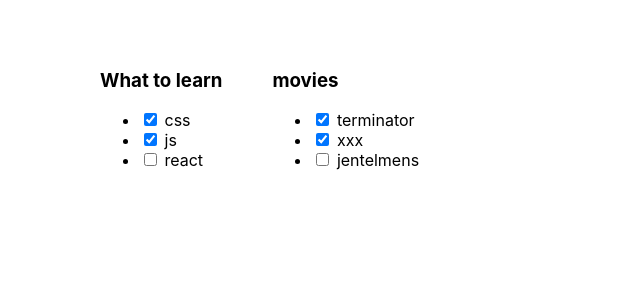
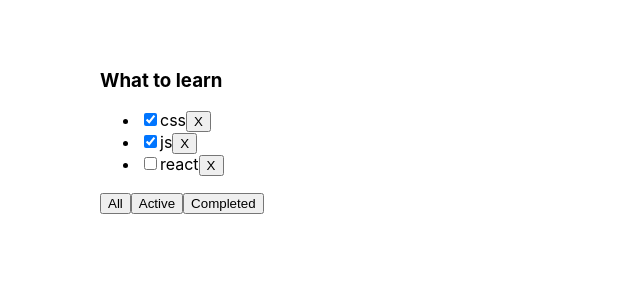
Before and after one commit to vaxich/todolist_with_class, a React (Create React App) app: page / in a window 1280 px wide. Shown: the top 300 px of the page, without its empty margins (0-640 px from the left). Built offline with nearby package versions, Linux system fonts and the light colour scheme.

Commit message:
done 2 lesson

```diff
--- a/src/App.tsx
+++ b/src/App.tsx
@@ -1,29 +1,40 @@
-import React from 'react';
+import React, { useState } from 'react';
 
 import './App.css';
 import { TaskType, Todolist } from './Todolist';
 
-function App() {
+const App = () => {
 
-  let tasks1:Array<TaskType> = [
-    { id: 1, title: "css", isDone: true },
-    { id: 1, title: "js", isDone: true },
-    { id: 1, title: "react", isDone: false },
-  ]
+  const todolistTitle = "What to learn";
 
-  let tasks2:Array<TaskType> = [
-    { id: 1, title: "terminator", isDone: true },
-    { id: 1, title: "xxx", isDone: true },
-    { id: 1, title: "jentelmens", isDone: false },
-  ]
+  const [tasks, setTasks] = useState(
+    [
+      { id: 1, title: "css", isDone: true },
+      { id: 2, title: "js", isDone: true },
+      { id: 3, title: "react", isDone: false },
+    ]
+  )
+
+  const removeTask = (id: number) => {
+
+    let taskForTodolist = tasks.filter(task => task.id !== id);
+    setTasks(taskForTodolist)
+
+
+  }
+
 
 
 
 
   return (
     <div className="App">
-      <Todolist title = "What to learn" tasks = {tasks1}/>
-      <Todolist title = "movies" tasks = {tasks2}/>
+      <Todolist
+        title={todolistTitle}
+        tasks={tasks}
+        removeTask={removeTask}
+      />
+
     </div>
   );
 }
--- a/src/Todolist.tsx
+++ b/src/Todolist.tsx
@@ -1,6 +1,7 @@
 type PropsType = {
     title: string
     tasks: Array<TaskType>
+    removeTask: (id: number) => void
 }
 
 export type TaskType = {
@@ -9,16 +10,31 @@ export type TaskType = {
     isDone: boolean
 }
 
-export function Todolist(props: PropsType) {
+export const Todolist = (props: PropsType) => {
+
+    const tasksList: Array<JSX.Element> = props.tasks.map(task => {
+        return (
+            <li key ={task.id}>
+                <input type="checkbox" checked={task.isDone} />
+                <span>{task.title}</span>
+                <button onClick={ () => props.removeTask(task.id)}>X</button>
+            </li>
+        )
+    })
+
     return (
         <div>
             <h3>{props.title}</h3>
             <div>
                 <ul>
-                    <li> <input type="checkbox" checked={props.tasks[0].isDone} /> <span>{props.tasks[0].title}</span></li>
-                    <li> <input type="checkbox" checked={props.tasks[1].isDone} /> <span>{props.tasks[1].title}</span></li>
-                    <li> <input type="checkbox" checked={props.tasks[2].isDone} /> <span>{props.tasks[2].title}</span></li>
+                    {tasksList}
                 </ul>
+                <div>
+                    <button>All</button>
+                    <button>Active</button>
+                    <button>Completed</button>
+                </div>
+
             </div>
         </div>
     )
```
